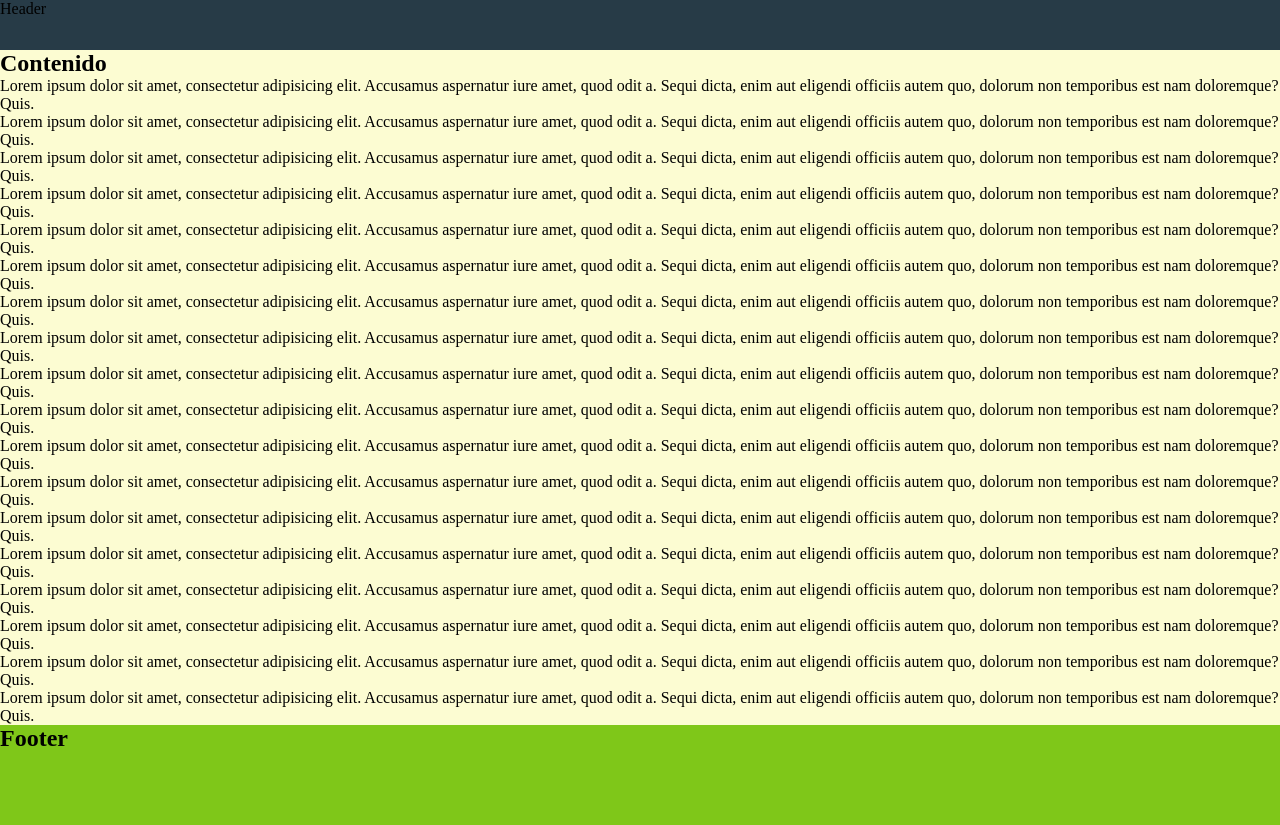
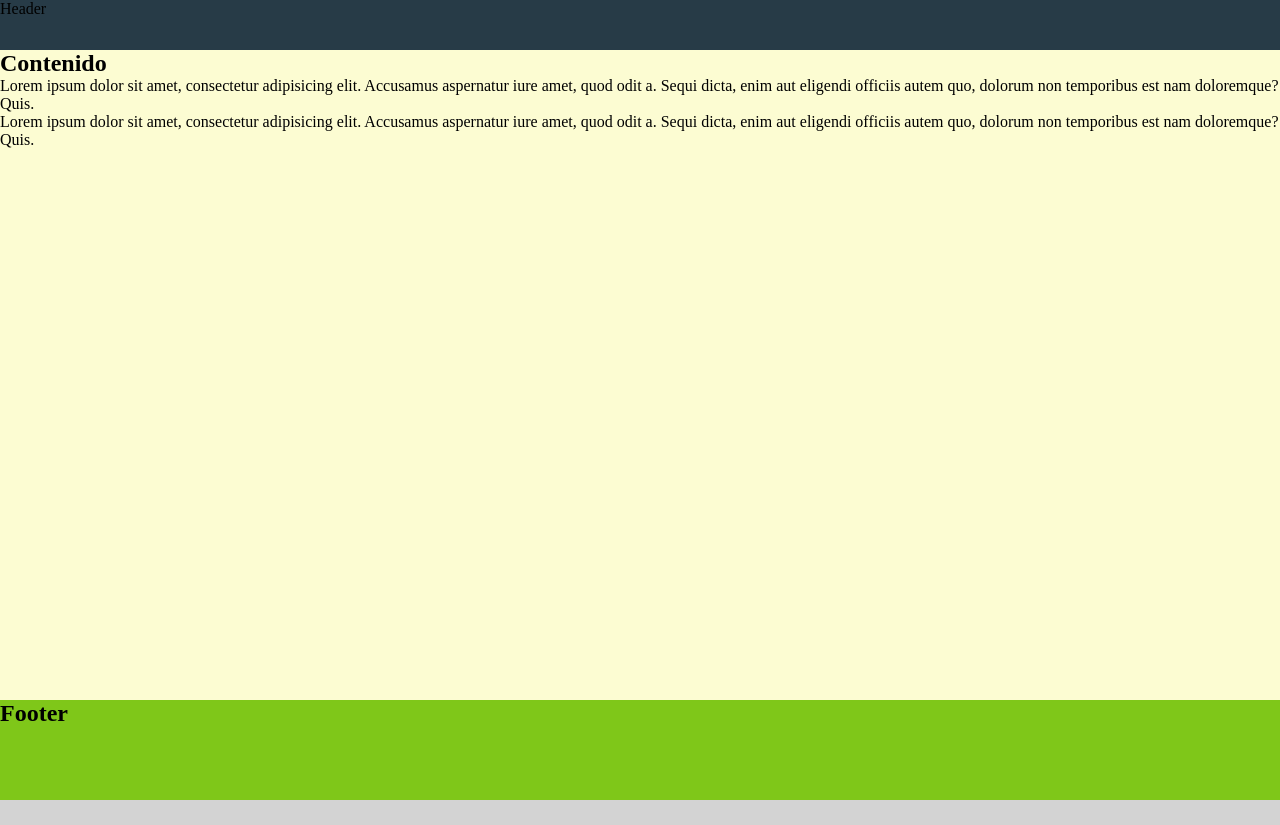
Before and after one commit to vrivasdev/reto2, a plain HTML site: page index.html in a window 1280 px wide. After the commit the page ends 800 px from the top, so only its background shows below. Drawn offline with Linux system fonts and the light colour scheme.

Commit message:
Sticky footer with CSS and flex

```diff
--- a/index.html
+++ b/index.html
@@ -11,27 +11,11 @@
 		<h2>Contenido</h2>
 		<p>Lorem ipsum dolor sit amet, consectetur adipisicing elit. Accusamus aspernatur iure amet, quod odit a. Sequi dicta, enim aut eligendi officiis autem quo, dolorum non temporibus est nam doloremque? Quis.</p>
 		<p>Lorem ipsum dolor sit amet, consectetur adipisicing elit. Accusamus aspernatur iure amet, quod odit a. Sequi dicta, enim aut eligendi officiis autem quo, dolorum non temporibus est nam doloremque? Quis.</p>
-		<p>Lorem ipsum dolor sit amet, consectetur adipisicing elit. Accusamus aspernatur iure amet, quod odit a. Sequi dicta, enim aut eligendi officiis autem quo, dolorum non temporibus est nam doloremque? Quis.</p>
-		<p>Lorem ipsum dolor sit amet, consectetur adipisicing elit. Accusamus aspernatur iure amet, quod odit a. Sequi dicta, enim aut eligendi officiis autem quo, dolorum non temporibus est nam doloremque? Quis.</p>
-		<p>Lorem ipsum dolor sit amet, consectetur adipisicing elit. Accusamus aspernatur iure amet, quod odit a. Sequi dicta, enim aut eligendi officiis autem quo, dolorum non temporibus est nam doloremque? Quis.</p>
-		<p>Lorem ipsum dolor sit amet, consectetur adipisicing elit. Accusamus aspernatur iure amet, quod odit a. Sequi dicta, enim aut eligendi officiis autem quo, dolorum non temporibus est nam doloremque? Quis.</p>
-		<p>Lorem ipsum dolor sit amet, consectetur adipisicing elit. Accusamus aspernatur iure amet, quod odit a. Sequi dicta, enim aut eligendi officiis autem quo, dolorum non temporibus est nam doloremque? Quis.</p>
-		<p>Lorem ipsum dolor sit amet, consectetur adipisicing elit. Accusamus aspernatur iure amet, quod odit a. Sequi dicta, enim aut eligendi officiis autem quo, dolorum non temporibus est nam doloremque? Quis.</p>
-		<p>Lorem ipsum dolor sit amet, consectetur adipisicing elit. Accusamus aspernatur iure amet, quod odit a. Sequi dicta, enim aut eligendi officiis autem quo, dolorum non temporibus est nam doloremque? Quis.</p>
-		<p>Lorem ipsum dolor sit amet, consectetur adipisicing elit. Accusamus aspernatur iure amet, quod odit a. Sequi dicta, enim aut eligendi officiis autem quo, dolorum non temporibus est nam doloremque? Quis.</p>
-		<p>Lorem ipsum dolor sit amet, consectetur adipisicing elit. Accusamus aspernatur iure amet, quod odit a. Sequi dicta, enim aut eligendi officiis autem quo, dolorum non temporibus est nam doloremque? Quis.</p>
-		<p>Lorem ipsum dolor sit amet, consectetur adipisicing elit. Accusamus aspernatur iure amet, quod odit a. Sequi dicta, enim aut eligendi officiis autem quo, dolorum non temporibus est nam doloremque? Quis.</p>
-		<p>Lorem ipsum dolor sit amet, consectetur adipisicing elit. Accusamus aspernatur iure amet, quod odit a. Sequi dicta, enim aut eligendi officiis autem quo, dolorum non temporibus est nam doloremque? Quis.</p>
-		<p>Lorem ipsum dolor sit amet, consectetur adipisicing elit. Accusamus aspernatur iure amet, quod odit a. Sequi dicta, enim aut eligendi officiis autem quo, dolorum non temporibus est nam doloremque? Quis.</p>
-		<p>Lorem ipsum dolor sit amet, consectetur adipisicing elit. Accusamus aspernatur iure amet, quod odit a. Sequi dicta, enim aut eligendi officiis autem quo, dolorum non temporibus est nam doloremque? Quis.</p>
-		<p>Lorem ipsum dolor sit amet, consectetur adipisicing elit. Accusamus aspernatur iure amet, quod odit a. Sequi dicta, enim aut eligendi officiis autem quo, dolorum non temporibus est nam doloremque? Quis.</p>
-		<p>Lorem ipsum dolor sit amet, consectetur adipisicing elit. Accusamus aspernatur iure amet, quod odit a. Sequi dicta, enim aut eligendi officiis autem quo, dolorum non temporibus est nam doloremque? Quis.</p>
-		<p>Lorem ipsum dolor sit amet, consectetur adipisicing elit. Accusamus aspernatur iure amet, quod odit a. Sequi dicta, enim aut eligendi officiis autem quo, dolorum non temporibus est nam doloremque? Quis.</p>
 	</section>
 	<footer id="footer">
 		<h2>Footer</h2>
 	</footer>
-	<script>
+	<!--<script>
 		var $contenido = document.getElementById('contenido');
 		var $footer = document.getElementById('footer');
 		var $header = document.getElementById('header');
@@ -41,6 +25,6 @@
 
 		$contenido.style.minHeight = alto + "px";
 
-	</script>
+	</script>-->
 </body>
 </html>
--- a/styles.css
+++ b/styles.css
@@ -1,7 +1,9 @@
 body{
-	background: lightgray;
-	min-height: 100vh;
-	margin: 0;
+	background    : lightgray;
+	min-height    : 100vh;
+	margin        : 0;
+	display       : flex;
+	flex-direction: column;
 }
 
 h2 {
@@ -18,14 +20,15 @@ header{
 
 section{
 	background: #fcfcd2;
-	/*min-height: 450px;*/
+	flex: 1; /*El valor por defecto es flex: 0, 1, auto*/
+	/*
+	flex-grow define la capacidad de un contenedor de crecer el valor por defecto es 0 pero si pones 1 va a intentar tomar todo el espacio disponible.
+	flex-shrink define la capacidad del contenedor de encogerse y el valor por defecto es 0
+	flex-basics define el tamaño predeterminado del contenedor antes de ser distribuido el espacio restante de la fila
+	*/
 }
 
 footer{
 	background: #7fc719;
 	height    : 100px;
-	/*position  : fixed;
-	bottom    : 0;
-	left      : 0;
-	right     : 0;*/
 }
```
